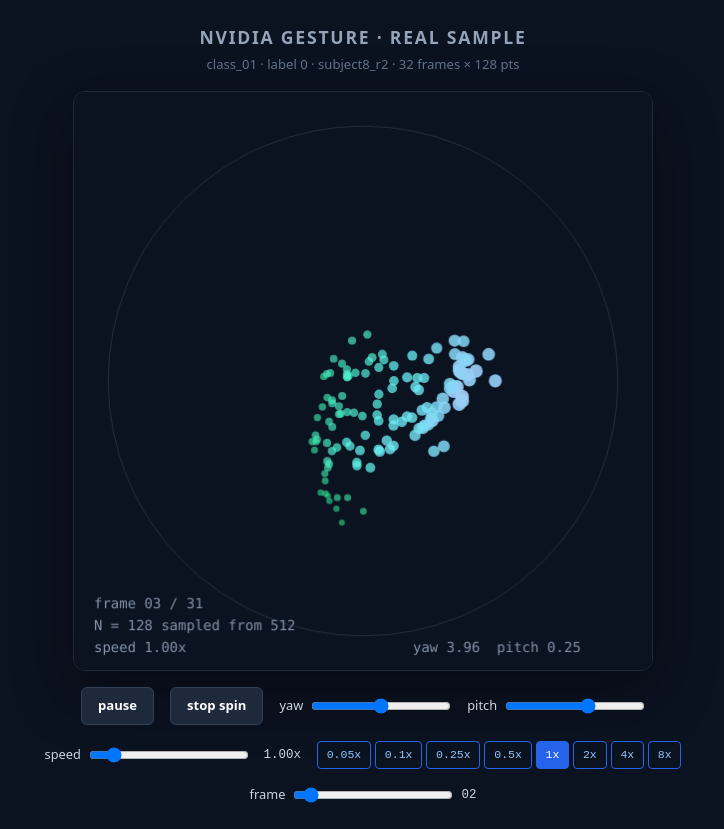
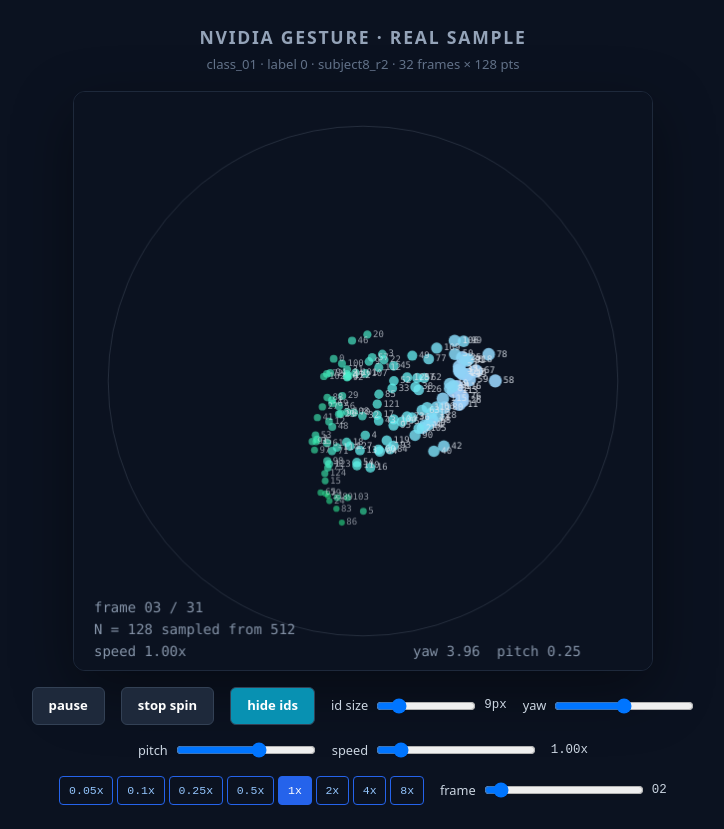
Before and after one commit to PraveerT/viz-qcc, a Next.js app: page /big in a window 1280 px wide. Shown: the whole page, without its empty margins (277-1001 px from the left). Built offline with nearby package versions, Linux system fonts and the light colour scheme.

Commit message:
Render point indices on /big with toggle + size slider
Labels each of the 128 points with its original index (0–127) as stored in sample_128.json, so the raw file order is visible. Toggle + font-size slider let you dial it down when the overlay gets busy.

```diff
--- a/src/app/big/page.tsx
+++ b/src/app/big/page.tsx
@@ -29,6 +29,8 @@
   const [pitch, setPitch] = useState(0.25);
   const [frameIdx, setFrameIdx] = useState(0);
   const [speed, setSpeed] = useState(1);
+  const [showIds, setShowIds] = useState(true);
+  const [idFontPx, setIdFontPx] = useState(9);
 
   useEffect(() => {
     speedRef.current = speed;
@@ -73,8 +75,9 @@
     const ox = W / 2;
     const oy = H / 2;
 
-    const projected: { sx: number; sy: number; depth: number }[] = [];
-    for (const p of pts) {
+    const projected: { sx: number; sy: number; depth: number; idx: number }[] = [];
+    for (let i = 0; i < pts.length; i++) {
+      const p = pts[i];
       const x = p[0], py = p[1], pz = p[2];
       const x1 = x * cy + pz * sy;
       const z1 = -x * sy + pz * cy;
@@ -84,6 +87,7 @@
         sx: ox + x1 * scale,
         sy: oy - y1 * scale,
         depth: z2,
+        idx: i,
       });
     }
 
@@ -105,6 +109,17 @@
       ctx.fill();
     }
 
+    if (showIds) {
+      ctx.font = `${idFontPx}px ui-monospace, SFMono-Regular, Menlo, monospace`;
+      ctx.textBaseline = "middle";
+      for (const p of projected) {
+        const t01 = (p.depth - dmin) / drange;
+        const size = 3 + (1 - t01) * 4;
+        ctx.fillStyle = `rgba(226, 232, 240, ${0.55 + (1 - t01) * 0.4})`;
+        ctx.fillText(p.idx.toString(), p.sx + size + 1.5, p.sy);
+      }
+    }
+
     ctx.strokeStyle = "rgba(148,163,184,0.2)";
     ctx.lineWidth = 1;
     ctx.beginPath();
@@ -121,7 +136,7 @@
     if (autoSpin) yawRef.current += 0.012 * Math.max(0.25, speedRef.current);
     if (fi !== frameIdx) setFrameIdx(fi);
     animRef.current = requestAnimationFrame(draw);
-  }, [sample, playing, autoSpin, pitch, frameIdx]);
+  }, [sample, playing, autoSpin, pitch, frameIdx, showIds, idFontPx]);
 
   useEffect(() => {
     const canvas = canvasRef.current;
@@ -201,6 +216,27 @@
         >
           {autoSpin ? "stop spin" : "auto spin"}
         </button>
+        <button
+          onClick={() => setShowIds((v) => !v)}
+          style={btn(showIds ? "#0891b2" : "#1e293b")}
+        >
+          {showIds ? "hide ids" : "show ids"}
+        </button>
+        <label style={labelStyle}>
+          id size
+          <input
+            type="range"
+            min={7}
+            max={18}
+            step={1}
+            value={idFontPx}
+            onChange={(e) => setIdFontPx(parseInt(e.target.value))}
+            style={{ width: 100 }}
+          />
+          <span style={{ fontFamily: "ui-monospace, monospace", fontSize: "0.78rem" }}>
+            {idFontPx}px
+          </span>
+        </label>
 
         <label style={labelStyle}>
           yaw
```
